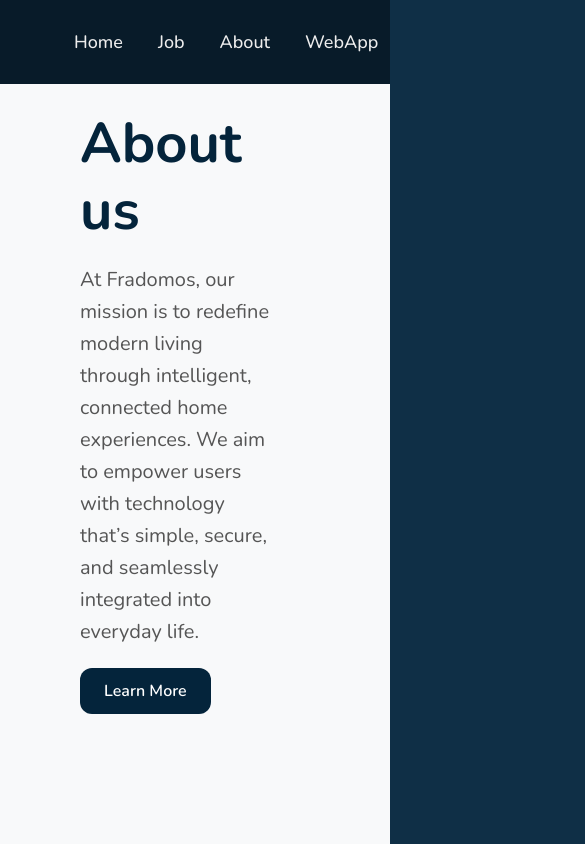
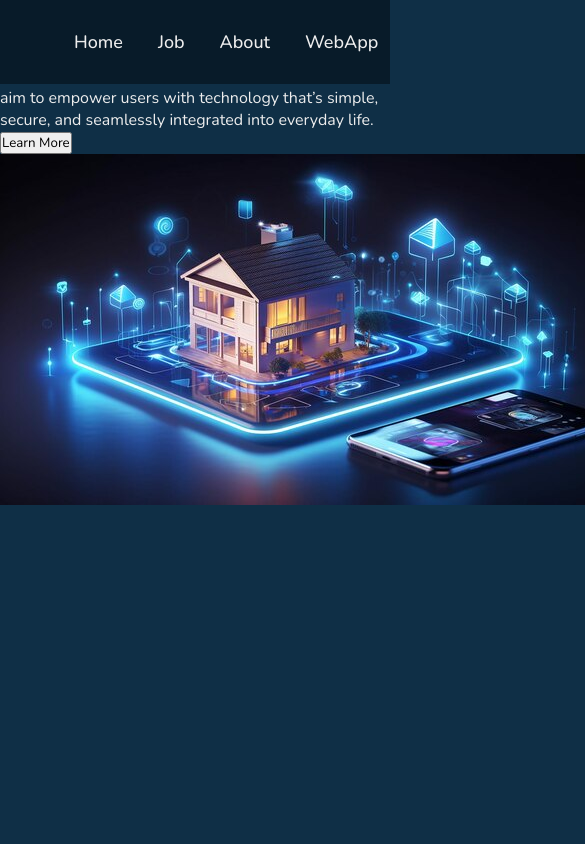
Before and after one commit to domos-office/DomosWeb, a React (Create React App) app: page /about in a window 390 px wide. Shown: the top 844 px of the page, 585 px wide, since content can reach past the window. Built offline with nearby package versions, Linux system fonts and the light colour scheme.

Commit message:
Hera made a button that leads you to about

```diff
--- a/src/App.css
+++ b/src/App.css
@@ -222,16 +222,15 @@
   align-items: center;
   gap: 20px;
   flex-wrap: wrap;
-  margin-top: 70px
+  margin-top: 70px;
 }
 
 .team-card {
   background: #081b29;
-
   border-radius: 12px;
   padding: 20px;
   text-align: center;
-  width: 280px;
+  width: 220px; /* Reduced width for smaller cards */
   box-shadow: 0px 5px 15px rgba(0, 171, 240, 0.3);
   transition: transform 0.3s ease;
 }
@@ -241,8 +240,8 @@
 }
 
 .team-card img {
-  width: 100px;
-  height: 100px;
+  width: 80px;  /* Adjusted image size */
+  height: 80px; /* Adjusted image size */
   border-radius: 50%;
   margin-bottom: 10px;
   border: 3px solid #00abf0;
@@ -250,35 +249,34 @@
 
 .team-card h3 {
   color: #ededed;
-  font-size: 20px;
+  font-size: 18px; /* Smaller font size */
   margin-bottom: 5px;
 }
 
 .team-card p {
   color: #00abf0;
-  font-size: 16px;
+  font-size: 14px; /* Smaller font size */
   margin-bottom: 40px;
 }
 
-.team-card .description{
+.team-card .description {
   color: white;
-  font-size: 13px;
+  font-size: 12px; /* Smaller font size */
   text-align: left;
   margin-top: 10px;
   margin-bottom: 30px;
 }
 
-.team-card a{
+.team-card a {
   text-decoration: none;
   color: black;
   font-weight: 300;
   padding: 10px;
   background-color: #00abf0;
   border-radius: 9px;
-
 }
 
-.team-card a:hover{
+.team-card a:hover {
   color: white;
 }
 
@@ -870,86 +868,52 @@
     margin-top: 150px;
    }
 
-   .contact-info{
+   .contact-info {
     width: 100%;
     height: 40vh;
-  background-color: white;
-   }
-
-
-   .about-section {
+    background-color: black; /* Black background */
     display: flex;
-    align-items: center;
-    justify-content: space-between;
-    padding: 80px;
-    background-color: #f8f9fa;
-    font-family: 'Segoe UI', Tahoma, Geneva, Verdana, sans-serif;
-    min-height: 100vh;
+    flex-direction: column;
+    align-items: center; /* Center horizontally */
+    justify-content: center; /* Center vertically */
+    color: white; /* White text for contrast */
+    font-family: "Nunito", sans-serif; /* Font family */
+    font-optical-sizing: auto; /* Automatic optical sizing */
   }
 
-  .about-text {
-    flex: 1;
-    padding-right: 40px;
+  .contact-info h2 {
+    font-size: 40px;
+    font-weight: 600; /* Slightly less bold than 800/700 */
+    font-family: "Nunito", sans-serif;
+    text-align: center;
+    margin-bottom: 0;
   }
 
-  .about-text h1 {
-
-    margin-bottom: 20px;
-    font-size: 56px;
-  font-weight: 700;
-  line-height: 1.2;
-  color: #04243b;
+  .discover-more-btn {
+    display: inline-block;
+    text-decoration: none;
+    margin: 20px auto 0 auto;
+    padding: 6px 14px; /* Small, tight padding */
+    font-size: 0.95rem; /* Small readable font */
+    font-weight: 700;
+    font-family: "Nunito", sans-serif;
+    color: white;
+    background-color: #007bff;
+    border: 2px solid #007bff;
+    border-radius: 6px;
+    cursor: pointer;
+    text-transform: none;
+    text-align: center;
+    transition: background-color 0.3s ease, transform 0.2s ease, box-shadow 0.3s ease;
   }
 
-  .about-text p {
-    font-size: 1.25rem;
-    color: #555;
-    line-height: 1.6;
+  .text-container {
+    text-align: center; /* Center the button's parent */
   }
 
-  .about-image {
-    flex: 1;
-    display: flex;
-    justify-content: center;
+  .discover-more-btn:hover {
+    background-color: #0056b3;
+    border-color: #0056b3;
+    transform: scale(1.05);
+    box-shadow: 0 4px 12px rgba(0, 0, 0, 0.2);
   }
-
-  .about-image img {
-    width: 90%;
-    border-radius: 20px;
-    box-shadow: 0 4px 20px rgba(0, 0, 0, 0.1);
-  }
-
-  .learn-more-button {
-    margin-top: 20px;
-    padding: 12px 24px;
-    font-size: 1rem;
-    font-weight: 600;
-    color: white;
-    background-color: #04243b;
-    border: none;
-    border-radius: 12px;
-    cursor: pointer;
-    transition: background-color 0.3s ease;
-  }
-
-  .learn-more-button:hover {
-    background-color: #063b5b;
-  }
-
-
-  @media (max-width: 768px) {
-    .about-section{
-      display: inline-block;
-      width: 100%;
-    }
-
-    .about-text{
-      padding-top: 30px;
-
-    }
-
-    .about-image{
-      align-items: center;
-      height: 50vh;
-    }
-  }
--- a/src/pages/Home.js
+++ b/src/pages/Home.js
@@ -1,11 +1,12 @@
 import React, { useEffect, useState } from "react";
 import "../App.css";
+import { Link } from 'react-router-dom';
 
 const teamMembers = [
-  { name: "Endri Ndoja", role: "Lead Developer" , profile: "/smart.jpg", description: "Lorem Ipsum is simply dummy text of the printing and typesetting industry. Lorem Ipsum has been the industry's standard dummy text ever since the 1500s, when an unknown printer took a galley of type and scrambled it to make a type specimen book."},
-  { name: "Sidrit Mucaj", role: "UI/UX Designer", profile: "/smart.jpg", description: "Lorem Ipsum is simply dummy text of the printing and typesetting industry. Lorem Ipsum has been the industry's standard dummy text ever since the 1500s, when an unknown printer took a galley of type and scrambled it to make a type specimen book."},
-  { name: "Hera Valikaj", role: "Project Manager", profile: "/smart.jpg", description: "Lorem Ipsum is simply dummy text of the printing and typesetting industry. Lorem Ipsum has been the industry's standard dummy text ever since the 1500s, when an unknown printer took a galley of type and scrambled it to make a type specimen book."},
-  { name: "Ardita Hasmegaj", role: "Marketing Specialist", profile: "/smart.jpg", description: "Lorem Ipsum is simply dummy text of the printing and typesetting industry. Lorem Ipsum has been the industry's standard dummy text ever since the 1500s, when an unknown printer took a galley of type and scrambled it to make a type specimen book."},
+  { name: "Endri Ndoja", role: "Lead Developer", profile: "/smart.jpg", description: "Lorem Ipsum is simply dummy text of the printing and typesetting industry. Lorem Ipsum has been the industry's standard dummy text ever since the 1500s, when an unknown printer took a galley of type and scrambled it to make a type specimen book." },
+  { name: "Sidrit Mucaj", role: "UI/UX Designer", profile: "/smart.jpg", description: "Lorem Ipsum is simply dummy text of the printing and typesetting industry. Lorem Ipsum has been the industry's standard dummy text ever since the 1500s, when an unknown printer took a galley of type and scrambled it to make a type specimen book." },
+  { name: "Hera Valikaj", role: "Project Manager", profile: "/smart.jpg", description: "Lorem Ipsum is simply dummy text of the printing and typesetting industry. Lorem Ipsum has been the industry's standard dummy text ever since the 1500s, when an unknown printer took a galley of type and scrambled it to make a type specimen book." },
+  { name: "Ardita Hasmegaj", role: "Marketing Specialist", profile: "/smart.jpg", description: "Lorem Ipsum is simply dummy text of the printing and typesetting industry. Lorem Ipsum has been the industry's standard dummy text ever since the 1500s, when an unknown printer took a galley of type and scrambled it to make a type specimen book." },
 ];
 
 const Home = () => {
@@ -45,15 +46,15 @@
             </p>
             <div className="btn-box">
               <a href="#download-app">Explore</a>
-              <a href="/webapp" target="_blank">WebApp</a>
+              <a href="/webapp" target="_blank" rel="noopener noreferrer">WebApp</a>
             </div>
           </div>
 
           <div className="home-sci">
-            <a href="https://www.instagram.com/domos.al" target="_blank">
+            <a href="https://www.instagram.com/domos.al" target="_blank" rel="noopener noreferrer">
               <i className="bx bxl-instagram"></i>
             </a>
-            <a href="https://www.facebook.com/share/15zKg7Ugxb/" target="_blank">
+            <a href="https://www.facebook.com/share/15zKg7Ugxb/" target="_blank" rel="noopener noreferrer">
               <i className="bx bxl-facebook"></i>
             </a>
             <a href="tel:+355692046728">
@@ -74,7 +75,7 @@
           <div className="text">
             <div className="elements">
                 <h1>Download the App</h1>
-                <h3>Fradomos App - Coming soon</h3>
+                <h3>Domos App - Coming soon</h3>
                 <p>Our app is available for free on both the Play Store and the App Store, compatible with Android and iOS devices. With just a simple download, you can start controlling your home directly from your smartphone. Whether you're at home or on the go, managing your space has never been easier. Download the app today and experience the convenience of smart home control at your fingertips.</p>
                 <div className="download">
                 <a href="" className="playstore">
@@ -91,43 +92,34 @@
           </div>
       </div>
 
-
-
       <div className="more">
         <div className="one">
           <div className="image">
             <div className="description">
               <h1>The future of your Home</h1>
-            <img src="/smart.jpg" />
+              <img src="/smart.jpg" alt="Future of Home" />
             </div>
-
           </div>
           <div className="white">
-
+            {/* Add content here if needed */}
           </div>
-
-
         </div>
 
         <div className="one">
           <div className="image2">
             <div className="description">
               <h1>The future of your Home</h1>
-            <img src="/smart.jpg" />
+              <img src="/smart.jpg" alt="Future of Home" />
             </div>
-
           </div>
           <div className="white">
             <div className="image">
               <div className="description">
                 <h1>The future of your Home</h1>
-            <img src="/smart.jpg" />
-            </div>
-
+                <img src="/smart.jpg" alt="Future of Home" />
               </div>
             </div>
-
-
+          </div>
         </div>
 
         <div className="one2">
@@ -135,21 +127,17 @@
             <div className="image2">
               <div className="description">
                 <h1>The future of your Home</h1>
-            <img src="/smart.jpg" />
+                <img src="/smart.jpg" alt="Future of Home" />
               </div>
-
             </div>
             <div className="white">
               <div className="image">
                 <div className="description">
                   <h1>The future of your Home</h1>
-            <img src="/smart.jpg" />
-            </div>
-
+                  <img src="/smart.jpg" alt="Future of Home" />
                 </div>
               </div>
-
-
+            </div>
           </div>
         </div>
       </div>
@@ -159,23 +147,23 @@
         <div className="team-container">
           {teamMembers.map((member, index) => (
             <div key={index} className="team-card">
-              <img src={member.profile} />
+              <img src={member.profile} alt={member.name} />
               <h3>{member.name}</h3>
               <p>{member.role}</p>
-
-              <a href="">Learn More</a>
+              <a href="#">Learn More</a>
             </div>
           ))}
         </div>
       </section>
 
       <div className="contact-info">
-
+  <div className="text-container">
+    <h2>Want to know more about us?</h2>
+    <Link to="/about" className="discover-more-btn">
+      Discover More
+    </Link>
   </div>
-
-
-
-
+</div>
     </>
   );
 };
```
Lines whose indentation alone changed are shown as unchanged.
